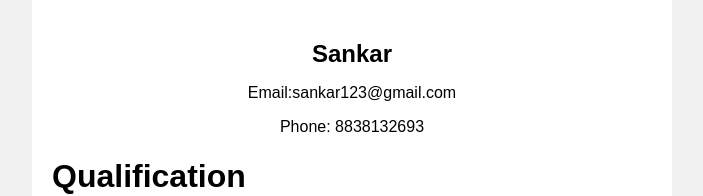
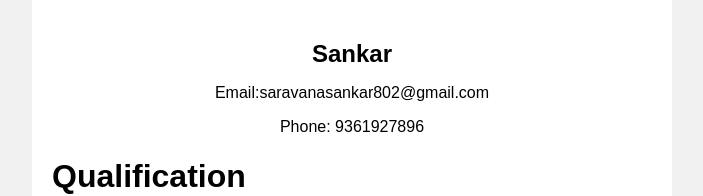
Before and after one commit to sankarbsccs/pro, a plain HTML site: page pro.html in a window 1280 px wide. Shown: the top 196 px of the page, without its empty margins (288-991 px from the left). Drawn offline with Linux system fonts and the light colour scheme.

Commit message:
Update pro.html

```diff
--- a/pro.html
+++ b/pro.html
@@ -63,8 +63,8 @@
         </div>
         <div id="contact">
             <h1>Sankar</h1>
-            <p>Email:sankar123@gmail.com</p>
-            <p>Phone: 8838132693</p>
+            <p>Email:saravanasankar802@gmail.com</p>
+            <p>Phone: 9361927896</p>
         </div>
         <div id="experience">
            <h1>Qualification</h1>
```
